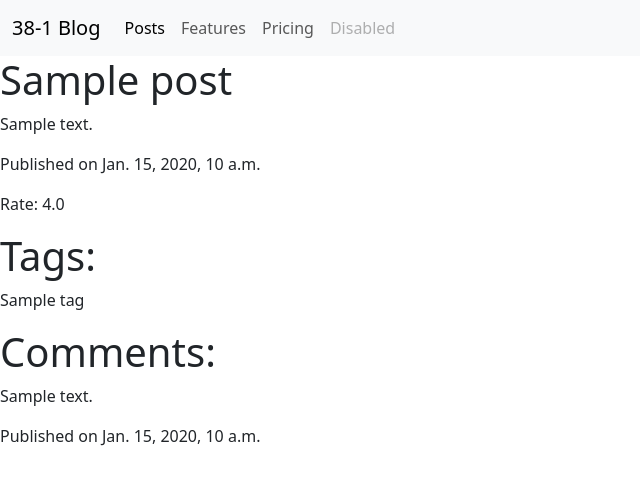
After one commit to EsenbekM/38-1, a Django app: page /posts/1/ in a window 1280 px wide. The commit adds this page. Shown: the top 485 px of the page, without its empty margins (0-640 px from the left). Run offline with Django 4.2, Linux system fonts and the light colour scheme; tables that the repository leaves empty hold one stand-in row (values such as "Sample post").

Commit message:
lesson 3

```diff
--- a/blog/urls.py
+++ b/blog/urls.py
@@ -1,7 +1,8 @@
 from django.contrib import admin
 from django.urls import path
 
-from post.views import hello_view, main_page_view, post_list_view
+from post.views import hello_view, main_page_view, post_list_view, \
+    post_detail_view
 
 
 urlpatterns = [
@@ -9,5 +10,6 @@ urlpatterns = [
 
     path('', main_page_view, name='main_page'),
     path('hello/', hello_view, name='hello'),
-    path('posts/', post_list_view, name='post_list')
+    path('posts/', post_list_view, name='post_list'),
+    path('posts/<int:post_id>/', post_detail_view, name='post_detail')
 ]
--- a/post/admin.py
+++ b/post/admin.py
@@ -4,7 +4,9 @@ admin.py - это файл, в котором мы будем регистрир
 
 from django.contrib import admin
 
-from post.models import Post
+from post.models import Post, Comment, Tag
 
 
 admin.site.register(Post)
+admin.site.register(Comment)
+admin.site.register(Tag)
--- a/post/models.py
+++ b/post/models.py
@@ -15,9 +15,21 @@ CREATE TABLE post_post (
     created_at DATETIME,
     updated_at DATETIME
 );
+
+Table relationships:
+- One-to-One
+- One-to-Many
+- Many-to-Many
 '''
 
 from django.db import models
+
+
+class Tag(models.Model):
+    name = models.CharField(max_length=255)
+
+    def __str__(self):
+        return self.name
 
 
 class Post(models.Model):
@@ -25,8 +37,42 @@ class Post(models.Model):
     title = models.CharField(max_length=255)
     content = models.TextField(null=True, blank=True)
     rate = models.FloatField(default=0)
+    tags = models.ManyToManyField(
+        Tag,
+        related_name='posts',
+        blank=True
+    )
     created_at = models.DateTimeField(auto_now_add=True)
     updated_at = models.DateTimeField(auto_now=True)
 
     def __str__(self):
         return f"{self.title} - {self.rate}"
+
+
+class Comment(models.Model):
+    post = models.ForeignKey(
+        Post, # К какой модели относится
+        on_delete=models.CASCADE, # Что делать с комментарием, если пост удален
+        related_name='comments' # default: comment_set. Позволяет обращаться к комментариям через post.comments
+    )
+    text = models.TextField()
+    created_at = models.DateTimeField(auto_now_add=True)
+    updated_at = models.DateTimeField(auto_now=True)
+
+    def __str__(self):
+        return f"{self.post.title} - {self.text}"
+
+
+
+
+# class PostInfo(models.Model):
+#     post = models.OneToOneField(
+#         Post,
+#         on_delete=models.CASCADE,
+#         primary_key=True, # default: False
+#     )
+#     likes = models.IntegerField(default=0)
+#     dislikes = models.IntegerField(default=0)
+
+#     def __str__(self):
+#         return f"{self.post.title} - {self.likes}/{self.dislikes}"
--- a/post/views.py
+++ b/post/views.py
@@ -10,7 +10,7 @@ import random
 from django.shortcuts import render
 from django.http import HttpResponse
 
-from post.models import Post
+from post.models import Post, Comment
 
 
 def hello_view(request):
@@ -52,4 +52,15 @@ def post_list_view(request):
     context = {'posts': posts}
 
     # 3. Отображаем шаблон
-    return render(request, 'post_list.html', context)
+    return render(request, 'post/post_list.html', context)
+
+
+def post_detail_view(request, post_id):
+    try:
+        post = Post.objects.get(id=post_id)
+    except Post.DoesNotExist:
+        return render(request, 'errors/404.html')
+
+    context = {'post': post}
+
+    return render(request, 'post/post_detail.html', context)
--- /dev/null
+++ b/templates/errors/404.html
@@ -0,0 +1,2 @@
+
+<img src="https://f5-studio.com/wp-content/uploads/2019/05/image0011.jpg" alt="">
--- /dev/null
+++ b/templates/post/post_detail.html
@@ -0,0 +1,36 @@
+{% extends 'components/navbar.html' %}
+
+{% block content %}
+
+<h1>{{ post.title }}</h1>
+
+<p>{{ post.content }}</p>
+
+<p>Published on {{ post.created_at }} </p>
+
+<p>
+    Rate: {{ post.rate }}
+</p>
+
+
+
+<h1>
+    Tags:
+</h1>
+
+{% for tag in post.tags.all %}
+    <p>{{ tag.name }}</p>
+{% endfor %}
+
+
+<h1>
+    Comments:
+</h1>
+
+{% for comment in post.comments.all %}
+    <p>{{ comment.text }}</p>
+    <p>Published on {{ comment.created_at }}</p>
+{% endfor %}
+
+
+{% endblock %}
--- a/templates/post_list.html
+++ b/templates/post/post_list.html
@@ -9,7 +9,10 @@
         <div class="card-body">
             <h5 class="card-title">{{ post.title }} {{ post.rate }}</h5>
             <p class="card-text">{{ post.content }}</p>
-            <a href="#" class="btn btn-primary">Читать...</a>
+            {% for tag in post.tags.all %}
+                <a href="#" class="btn btn-secondary">{{ tag.name }}</a>
+            {% endfor %}
+            <a href="{{ post.id }}" class="btn btn-primary">Читать...</a>
         </div>
     </div>
 {% endfor %}
```
